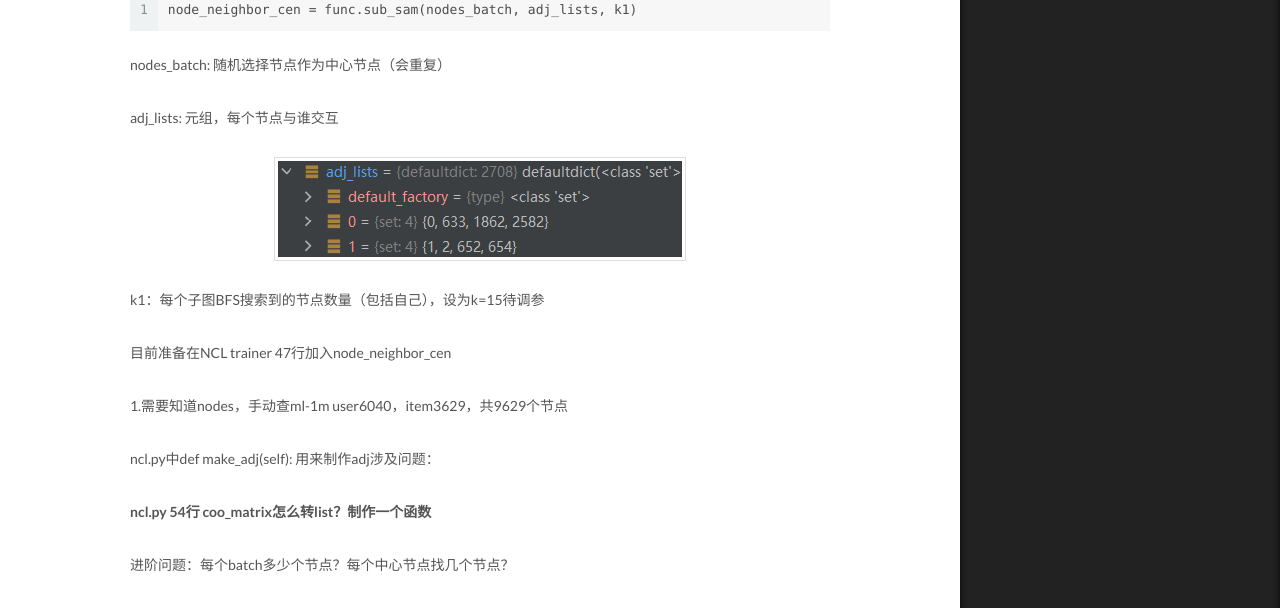
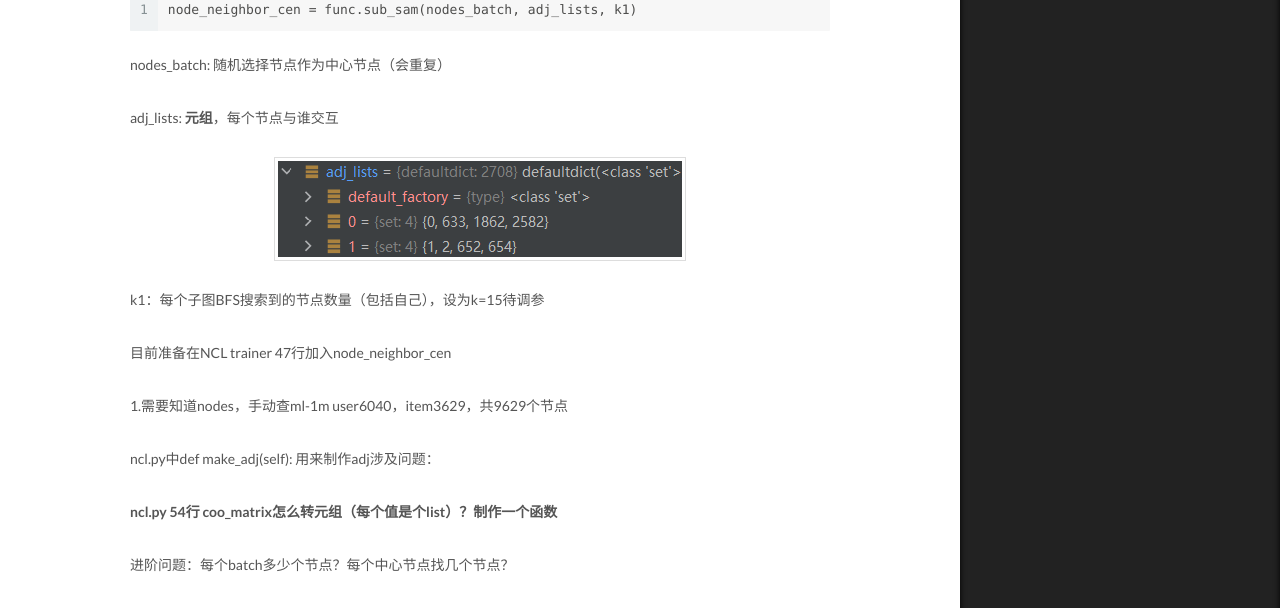
Before and after one commit to SunJC911/sunjc911.github.io, a Jekyll site: the page built from _posts/2022-09-05-RecBole环境配置（rb）.md, in a window 1280 px wide and 1400 px high, scrolled down 998 px. Shown: the part 352-960 px from the top of the window. Built offline with Jekyll 4.4.1, drawn with Linux system fonts in a browser that asks for light colours.

Commit message:
update rb

```diff
--- a/_posts/2022-09-05-RecBole环境配置（rb）.md
+++ b/_posts/2022-09-05-RecBole环境配置（rb）.md
@@ -51,7 +51,7 @@ node_neighbor_cen = func.sub_sam(nodes_batch, adj_lists, k1)
 
 nodes_batch: 随机选择节点作为中心节点（会重复）
 
-adj_lists: 元组，每个节点与谁交互
+adj_lists: **元组**，每个节点与谁交互
 
 ![adj_lists](https://sunjc911.github.io/assets/images/rb/adj_lists.png)
 
@@ -63,7 +63,7 @@ k1：每个子图BFS搜索到的节点数量（包括自己），设为k=15待
 
 ncl.py中def make_adj(self): 用来制作adj涉及问题：
 
-**ncl.py 54行 coo_matrix怎么转list？制作一个函数**
+**ncl.py 54行 coo_matrix怎么转元组（每个值是个list）？制作一个函数**
 
 进阶问题：每个batch多少个节点？每个中心节点找几个节点？
 
```
